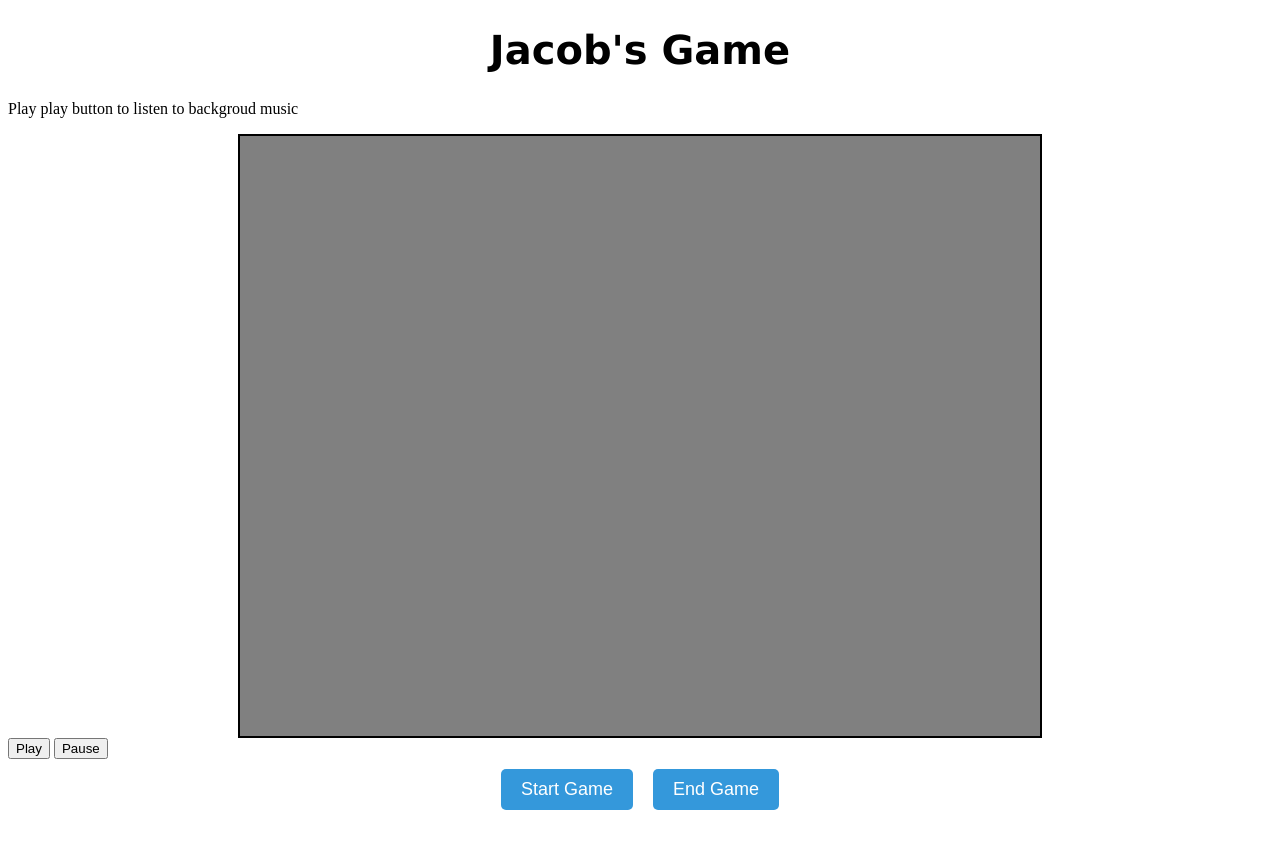
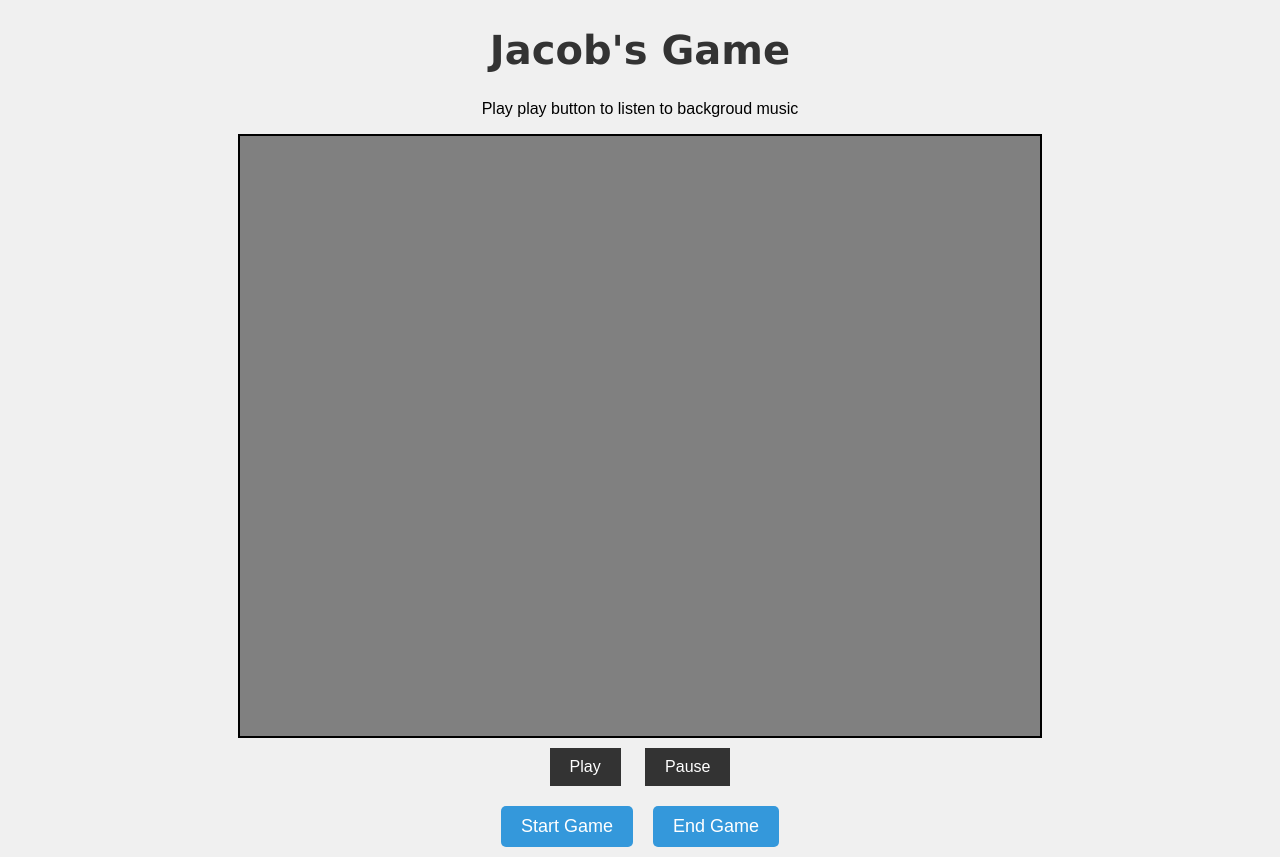
Before and after one commit to Jacobwilkihall/pong, a plain HTML site: page index.html in a window 1280 px wide. Before the commit the page ends 828 px from the top, so only its background shows below. Drawn offline with Linux system fonts and the light colour scheme.

Commit message:
Update style.css

```diff
--- a/style.css
+++ b/style.css
@@ -8,3 +8,36 @@ canvas {
     border: 5px solid black;
     background-color: grey;
 }
+
+        body {
+            background-color: #f0f0f0;
+            font-family: Arial, sans-serif;
+            text-align: center;
+            margin: 0;
+            padding: 0;
+        }
+
+        h1 {
+            color: #333;
+        }
+
+
+
+        audio {
+            display: block;
+            margin: 20px auto;
+        }
+
+        button {
+            background-color: #333;
+            color: #fff;
+            padding: 10px 20px;
+            border: none;
+            cursor: pointer;
+            font-size: 16px;
+            margin: 10px;
+        }
+
+        button:hover {
+            background-color: #555;
+        }
```
